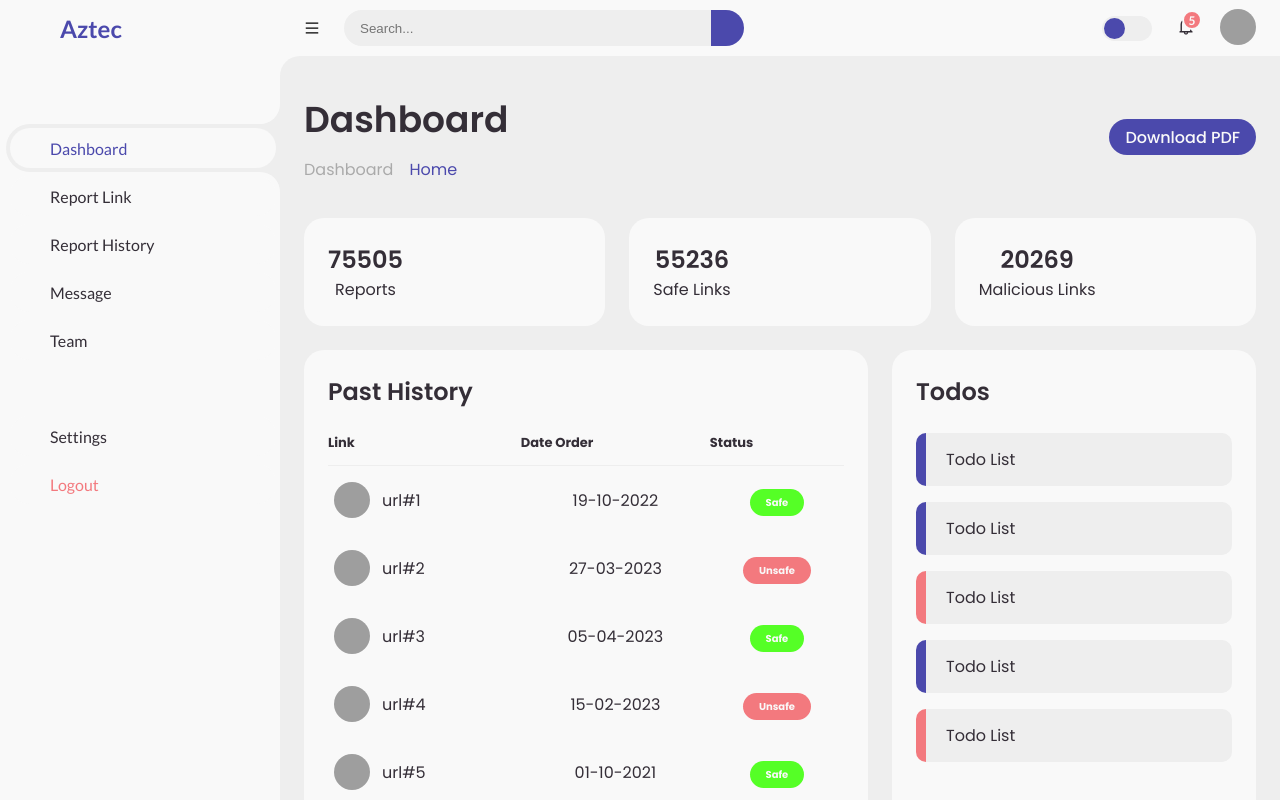
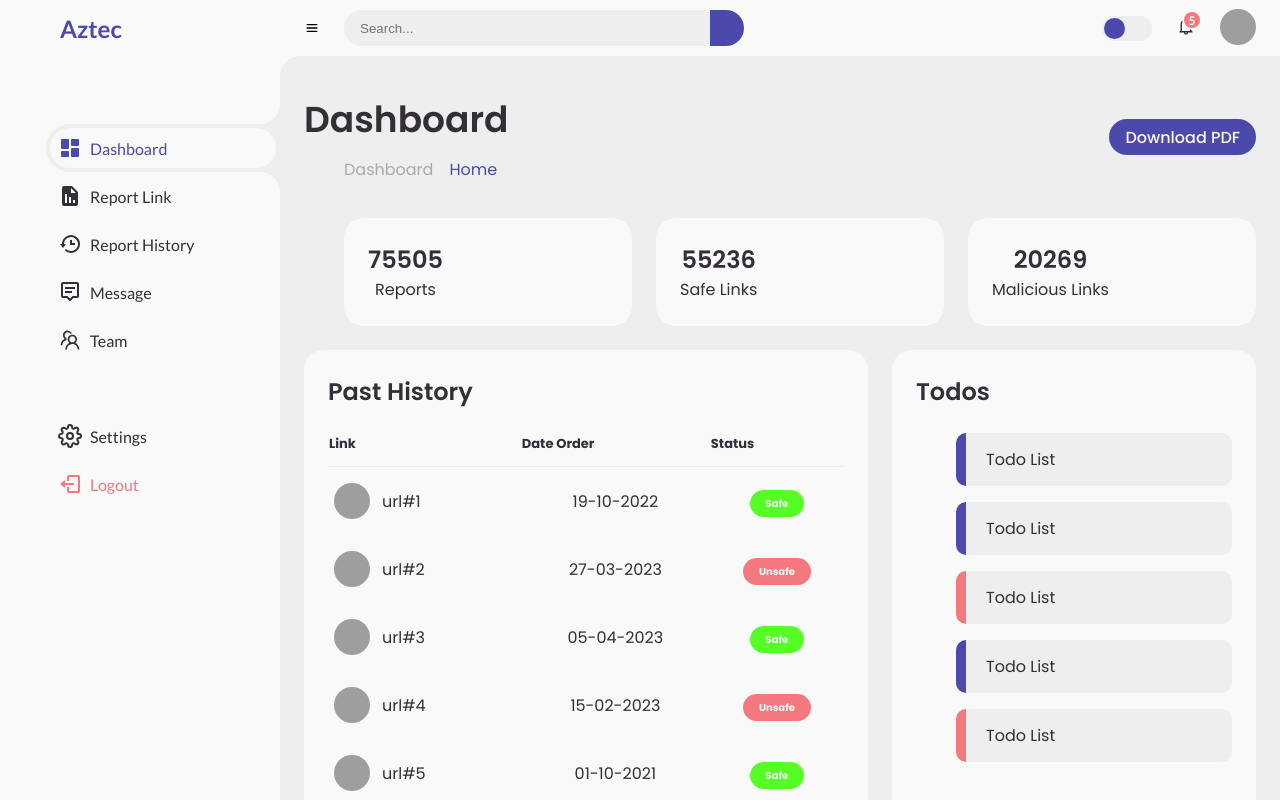
Before and after one commit to Hamzawp/Iira, a React (Vite) app in the folder client/: page / in a window 1280 px wide. Built offline with nearby package versions, Linux system fonts and the light colour scheme; grey boxes are pictures that could not be loaded.

Commit message:
sdbr done and menu done

```diff
--- a/client/src/components/Navbar/Navbar.jsx
+++ b/client/src/components/Navbar/Navbar.jsx
@@ -1,24 +1,28 @@
-import React, { useState } from 'react'
-import './Navbar.css'
-import {AiOutlineBell,AiOutlineMenu} from 'react-icons/ai'
+import React, { useState } from "react";
+import "./Navbar.css";
+import { AiOutlineBell, AiOutlineMenu } from "react-icons/ai";
+import {BiMenu} from 'react-icons/bi'
 
-export default function Navbar() {
-    let [turn,setTurn] = useState(true);
+export default function Navbar(props) {
+  const [turn, setTurn] = useState(false);
   const handleSwitch = () => {
     setTurn(!turn);
-        if(turn){
-            document.body.classList.remove('dark');
+    if (turn) {
+      document.body.classList.remove("dark");
+    } else {
+      document.body.classList.add("dark");
     }
-        else{
-            document.body.classList.add('dark');
-        }
-    }
+  };
 
   return (
     //  NAVBAR
     <nav>
       {/* <i className="bx bx-menu"></i> */}
-    <AiOutlineMenu className="nav-link" id="hammenu" />
+      <BiMenu
+        onClick={props.onClick}
+        className="nav-link"
+        id="hammenu"
+      />
       {/* <a href="#" className="nav-link">Categories</a>  */}
       <form action="#">
         <div className="form-input">
@@ -32,7 +36,7 @@ export default function Navbar() {
       <label for="switch-mode" className="switch-mode"></label>
       <a href="#" className="notification">
         {/* <i className="bx bxs-bell"></i> */}
-      <AiOutlineBell/>
+        <AiOutlineBell />
         <span className="num">5</span>
       </a>
       <a href="#" className="profile">
@@ -40,5 +44,5 @@ export default function Navbar() {
       </a>
     </nav>
     //    NAVBAR
-  )
+  );
 }
--- a/client/src/components/Sidebar/Sidebar.css
+++ b/client/src/components/Sidebar/Sidebar.css
@@ -106,3 +106,8 @@
 	justify-content: center;
 }
 /* SIDEBAR */
+.custom-icons{
+	font-size: 24px;
+    /* padding: 10px; */
+    margin: 0px 8px;
+}
--- a/client/src/components/Sidebar/Sidebar.jsx
+++ b/client/src/components/Sidebar/Sidebar.jsx
@@ -1,7 +1,11 @@
 import React from 'react'
 import './Sidebar.css'
+import {BiSolidDashboard,BiSolidReport,BiHistory,BiMessageAltDetail,BiLogOut} from 'react-icons/bi'
+import {AiOutlineTeam} from 'react-icons/ai'
+import {FiSettings} from 'react-icons/fi'
 
-export default function Sidebar() {
+export default function Sidebar(props) {
+
     const allSideMenu = document.querySelectorAll('#sidebar .side-menu.top li a');
 
 allSideMenu.forEach(item=> {
@@ -15,16 +19,10 @@ allSideMenu.forEach(item=> {
 	})
 });
 
-// // TOGGLE SIDEBAR
-// const menuBar = document.querySelector('#content nav .bx.bx-menu');
-// const sidebar = document.getElementById('sidebar');
-
-// menuBar.addEventListener('click', function () {
-// 	sidebar.classList.toggle('hide');
-// })
 
   return (
-    <section id="sidebar">
+    // {isSdbropen?}
+    <section id="sidebar" className={props.isSdbropen?"":"hide"}>
       <a href="#" className="brand">
         <i className="bx bxs-smile"></i>
         <span className="text">Aztec</span>
@@ -32,31 +30,36 @@ allSideMenu.forEach(item=> {
       <ul className="side-menu top">
         <li className="active">
           <a href="#">
-            <i className="bx bxs-dashboard"></i>
+            {/* <i className="bx bxs-dashboard"></i> */}
+            <BiSolidDashboard className = "custom-icons"/>
             <span className="text">Dashboard</span>
           </a>
         </li>
         <li>
           <a href="#">
-            <i className="bx bxs-shopping-bag-alt"></i>
+            {/* <i className="bx bxs-shopping-bag-alt"></i> */}
+            <BiSolidReport className = "custom-icons"/>
             <span className="text">Report Link</span>
           </a>
         </li>
         <li>
           <a href="#">
-            <i className="bx bxs-doughnut-chart"></i>
+            {/* <i className="bx bxs-doughnut-chart"></i> */}
+            <BiHistory className = "custom-icons"/>
             <span className="text">Report History</span>
           </a>
         </li>
         <li>
           <a href="#">
-            <i className="bx bxs-message-dots"></i>
+            {/* <i className="bx bxs-message-dots"></i> */}
+            <BiMessageAltDetail className = "custom-icons"/>
             <span className="text">Message</span>
           </a>
         </li>
         <li>
           <a href="#">
-            <i className="bx bxs-group"></i>
+            {/* <i className="bx bxs-group"></i> */}
+            <AiOutlineTeam className = "custom-icons"/>
             <span className="text">Team</span>
           </a>
         </li>
@@ -64,13 +67,15 @@ allSideMenu.forEach(item=> {
       <ul className="side-menu">
         <li>
           <a href="#">
-            <i className="bx bxs-cog"></i>
+            {/* <i className="bx bxs-cog"></i> */}
+            <FiSettings className = "custom-icons"/>
             <span className="text">Settings</span>
           </a>
         </li>
         <li>
           <a href="#" className="logout">
-            <i className="bx bxs-log-out-circle"></i>
+            {/* <i className="bx bxs-log-out-circle"></i> */}
+            <BiLogOut className = "custom-icons"/>
             <span className="text">Logout</span>
           </a>
         </li>
--- a/client/src/index.css
+++ b/client/src/index.css
@@ -2,7 +2,7 @@
 
 * {
 	margin: 0;
-	padding: 0;
+	/* padding: 0; */
 	box-sizing: border-box;
 }
 
--- a/client/src/screens/UniversityDashboard/UniversityDashboard.jsx
+++ b/client/src/screens/UniversityDashboard/UniversityDashboard.jsx
@@ -1,35 +1,23 @@
-import React from 'react'
+import React, { useState } from 'react'
 import './UniversityDashboard.css'
 import Sidebar from '../../components/Sidebar/Sidebar'
 import Navbar from '../../components/Navbar/Navbar'
-import {
-  BxSmile,
-  BxDashboard,
-  BxShoppingBagAlt,
-  BxDoughnutChart,
-  BxCog,
-  BxLogOutCircle,
-  BxMenu,
-  BxSearch,
-  BxBell,
-  BxChevronRight,
-  BxCloudDownload,
-  BxCalendarCheck,
-  BxGroup,
-  BxDollarCircle,
-  BxFilter,
-} from 'boxicons';
 
 // You can now use these icons in your JSX components.
 
 
 export default function UniversityDashboard() {
+  let [isSdbropen,setSdbropen] = useState(true);
+  function handleToggle(){
+    console.log("yoo");
+    setSdbropen(!isSdbropen);
+  }
 
   return (
     <div>
-    <Sidebar />
+    <Sidebar isSdbropen={isSdbropen}/>
     <section id="content">
-    <Navbar />
+    <Navbar onClick={handleToggle}/>
      {/* MAIN  */}
       <main>
         <div className="head-title">
```
Lines whose indentation alone changed are shown as unchanged.
